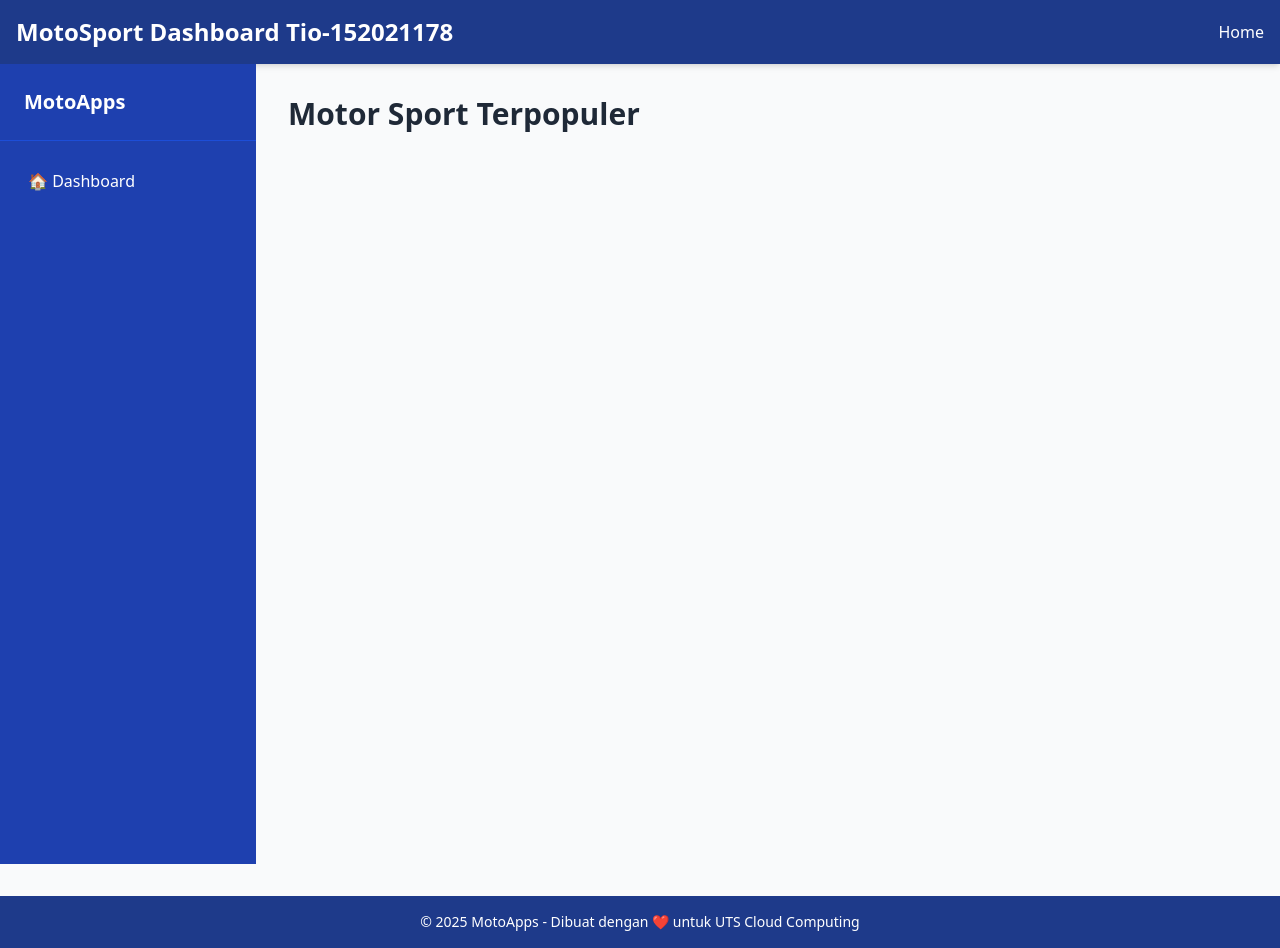
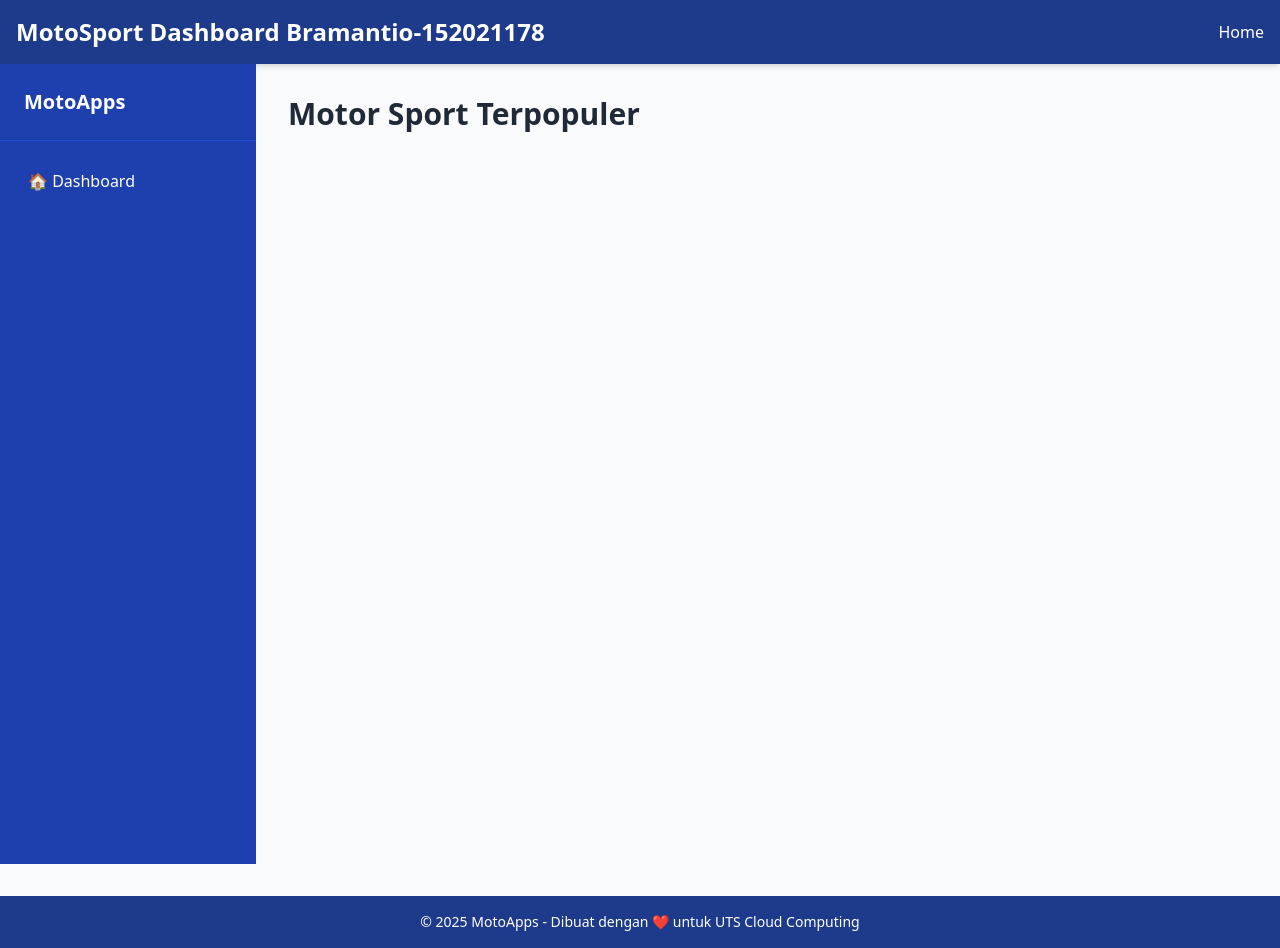
Before and after one commit to brmntiosa/UTSCODE, a website: page index.html in a window 1280 px wide. Drawn offline with nearby package versions, Linux system fonts and the light colour scheme; no server answers.

Commit message:
Fix-FInalCICD

```diff
--- a/index.html
+++ b/index.html
@@ -10,7 +10,7 @@
   <!-- Header Navbar -->
   <header class="bg-blue-900 text-white shadow-md">
     <div class="max-w-7xl mx-auto px-4 py-4 flex justify-between items-center">
-      <h1 class="text-2xl font-bold">MotoSport Dashboard Tio-152021178</h1>
+      <h1 class="text-2xl font-bold">MotoSport Dashboard Bramantio-152021178</h1>
       <nav>
         <ul class="flex space-x-6">
           <li><a href="#" class="hover:text-blue-300">Home</a></li>
```
